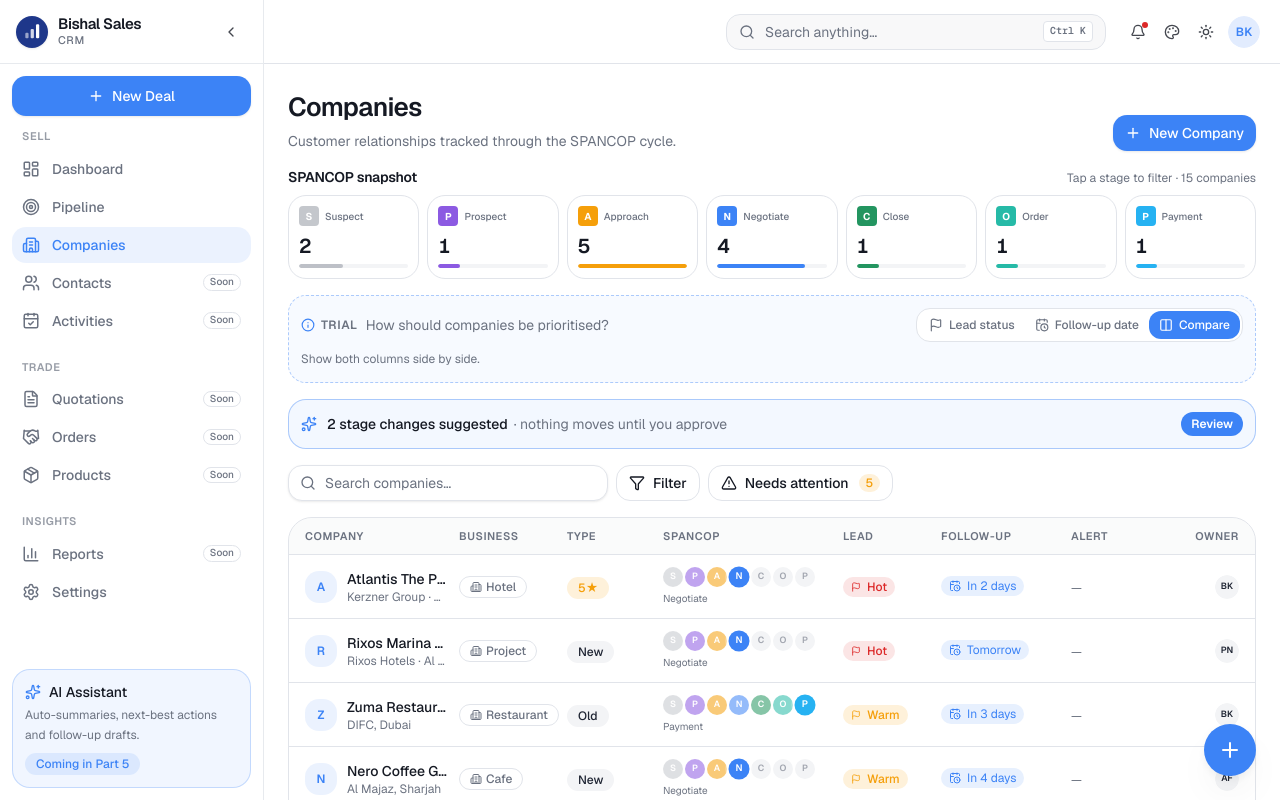
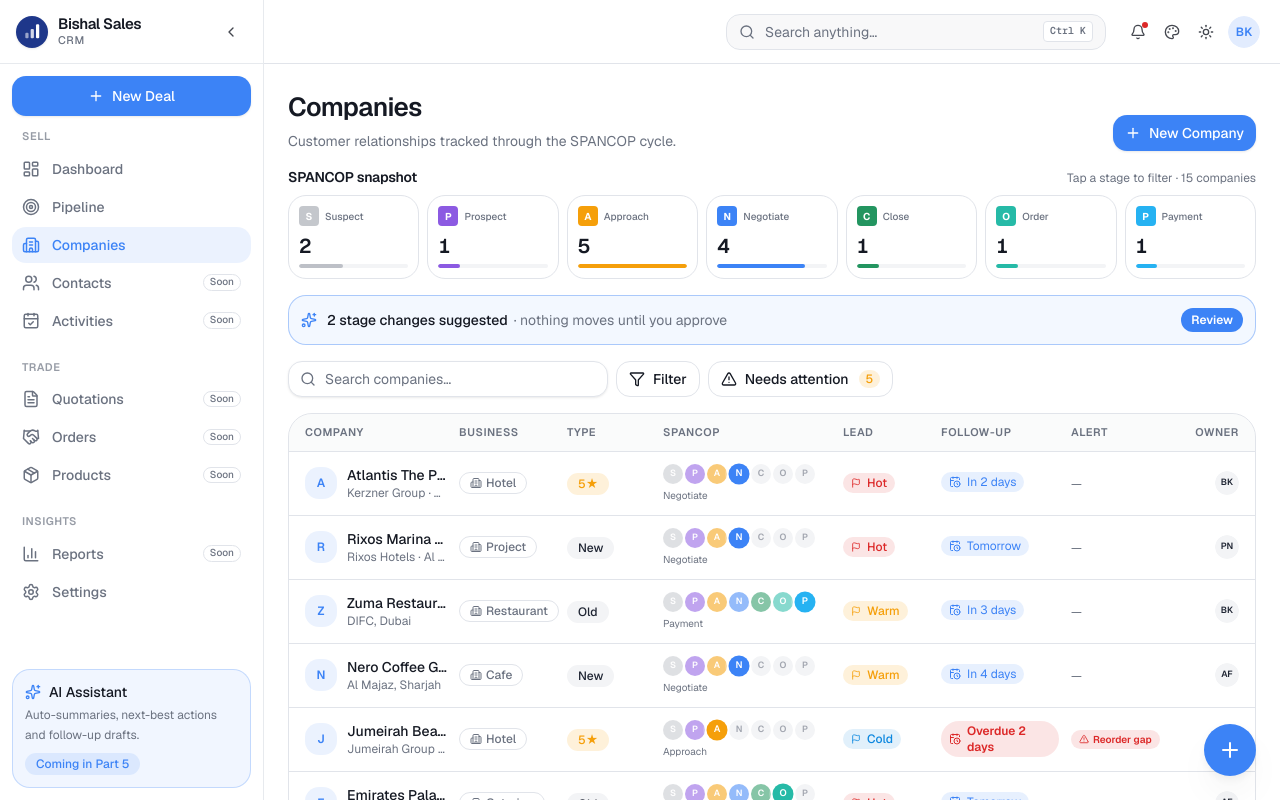
Before and after one commit to bishalkarma/BISHAL-CRM, a Next.js app: page /companies in a window 1280 px wide. Shown: the top 800 px of the page. Built offline with nearby package versions, Linux system fonts and the light colour scheme.

Commit message:
Lock Compare mode as the system default; remove prioritisation trial switch
Lead status and Follow-up date are now both permanent columns in the table
and the company drawer. Trial provider and switch deleted.

Co-authored-by: arena-agent <297053741+arena-agent@users.noreply.github.com>

```diff
--- a/src/components/companies/companies-view.tsx
+++ b/src/components/companies/companies-view.tsx
@@ -19,7 +19,6 @@ import { useCompanies } from "./use-companies";
 import { CompanyTable } from "./company-table";
 import { CompanyDrawer } from "./company-drawer";
 import { SpancopFunnel } from "./spancop-funnel";
-import { PrioritisationSwitch } from "./prioritisation-switch";
 import { SuggestionsDialog } from "./suggestions-dialog";
 import { NewCompanyDialog } from "./new-company-dialog";
 import { Button } from "@/components/ui/button";
@@ -105,8 +104,6 @@ export function CompaniesView() {
           onToggleStage={toggleStage}
         />
       </div>
-
-      <PrioritisationSwitch />
 
       {/* Suggestions — count only; the list opens in a dialog */}
       <AnimatePresence initial={false}>
--- a/src/components/companies/company-drawer.tsx
+++ b/src/components/companies/company-drawer.tsx
@@ -21,7 +21,6 @@ import { SPANCOP_MAP, type SpancopStage, type StageTransition } from "@/lib/span
 import { alertFor, suggestionFor } from "./use-companies";
 import { SpancopStrip } from "./spancop-strip";
 import { FollowUpCell } from "./follow-up-cell";
-import { usePrioritisation } from "@/components/providers/prioritisation-provider";
 import {
   Sheet,
   SheetContent,
@@ -54,7 +53,6 @@ export function CompanyDrawer({
   ) => void;
   onDismissSuggestion: (id: string, stage: SpancopStage) => void;
 }) {
-  const { mode } = usePrioritisation();
   if (!company) return null;
 
   const suggestion = suggestionFor(company);
@@ -189,7 +187,7 @@ export function CompanyDrawer({
 
           {/* Prioritisation — both models shown for comparison */}
           <div className="grid grid-cols-2 gap-3">
-            {(mode === "lead-status" || mode === "both") && (
+            {(
               <div>
                 <div className="pb-1.5 text-[11px] font-semibold uppercase tracking-wider text-muted-foreground/70">
                   Lead status
@@ -205,7 +203,7 @@ export function CompanyDrawer({
                 </span>
               </div>
             )}
-            {(mode === "follow-up" || mode === "both") && (
+            {(
               <div>
                 <div className="pb-1.5 text-[11px] font-semibold uppercase tracking-wider text-muted-foreground/70">
                   Next follow-up
--- a/src/components/companies/company-table.tsx
+++ b/src/components/companies/company-table.tsx
@@ -8,7 +8,6 @@ import { SPANCOP_MAP } from "@/lib/spancop";
 import { alertFor } from "./use-companies";
 import { SpancopStrip } from "./spancop-strip";
 import { FollowUpCell } from "./follow-up-cell";
-import { usePrioritisation } from "@/components/providers/prioritisation-provider";
 import { Avatar, AvatarFallback } from "@/components/ui/avatar";
 import { Badge } from "@/components/ui/badge";
 import { cn, initials } from "@/lib/utils";
@@ -20,9 +19,6 @@ export function CompanyTable({
   companies: Company[];
   onOpen: (company: Company) => void;
 }) {
-  const { mode } = usePrioritisation();
-  const showLead = mode === "lead-status" || mode === "both";
-  const showFollowUp = mode === "follow-up" || mode === "both";
 
   if (companies.length === 0) {
     return (
@@ -40,8 +36,8 @@ export function CompanyTable({
         <span className="w-[96px] shrink-0">Business</span>
         <span className="w-[84px] shrink-0">Type</span>
         <span className="w-[168px] shrink-0">SPANCOP</span>
-        {showLead && <span className="w-[86px] shrink-0">Lead</span>}
-        {showFollowUp && <span className="w-[118px] shrink-0">Follow-up</span>}
+        {<span className="w-[86px] shrink-0">Lead</span>}
+        {<span className="w-[118px] shrink-0">Follow-up</span>}
         <span className="w-[104px] shrink-0">Alert</span>
         <span className="w-[52px] shrink-0 text-right">Owner</span>
       </div>
@@ -108,7 +104,7 @@ export function CompanyTable({
 
                 {/* Prioritisation columns */}
                 <div className="mt-2 flex flex-wrap items-center gap-1.5 xl:mt-0 xl:contents">
-                  {showLead && (
+                  {(
                     <div className="xl:w-[86px] xl:shrink-0">
                       <span
                         className={cn(
@@ -121,7 +117,7 @@ export function CompanyTable({
                       </span>
                     </div>
                   )}
-                  {showFollowUp && (
+                  {(
                     <div className="xl:w-[118px] xl:shrink-0">
                       <FollowUpCell date={company.nextFollowUp} />
                     </div>
--- a/src/components/companies/prioritisation-switch.tsx
+++ /dev/null
@@ -1,80 +0,0 @@
-"use client";
-
-import { CalendarClock, Columns2, Flag, Info } from "lucide-react";
-import {
-  usePrioritisation,
-  type PrioritisationMode,
-} from "@/components/providers/prioritisation-provider";
-import { cn } from "@/lib/utils";
-
-const OPTIONS: {
-  id: PrioritisationMode;
-  label: string;
-  icon: typeof Flag;
-  hint: string;
-}[] = [
-  {
-    id: "lead-status",
-    label: "Lead status",
-    icon: Flag,
-    hint: "Manual temperature — Hot / Warm / Cold / Dormant. Quick to set, but someone must keep it honest.",
-  },
-  {
-    id: "follow-up",
-    label: "Follow-up date",
-    icon: CalendarClock,
-    hint: "A dated next action. Sorts by urgency automatically and tells you what to do today.",
-  },
-  {
-    id: "both",
-    label: "Compare",
-    icon: Columns2,
-    hint: "Show both columns side by side.",
-  },
-];
-
-/**
- * Temporary evaluation control: lets the two prioritisation models be
- * compared on real data before one is chosen. Removed once decided.
- */
-export function PrioritisationSwitch() {
-  const { mode, setMode } = usePrioritisation();
-  const active = OPTIONS.find((o) => o.id === mode)!;
-
-  return (
-    <div className="rounded-xl border border-dashed border-accent/40 bg-accent/[0.04] p-3">
-      <div className="flex flex-wrap items-center gap-2">
-        <span className="flex items-center gap-1.5 text-xs font-semibold uppercase tracking-wider text-muted-foreground">
-          <Info className="size-3.5 text-accent" />
-          Trial
-        </span>
-        <span className="text-sm text-muted-foreground">
-          How should companies be prioritised?
-        </span>
-        <div className="ml-auto flex items-center rounded-lg border border-border bg-background p-0.5">
-          {OPTIONS.map((option) => {
-            const Icon = option.icon;
-            return (
-              <button
-                key={option.id}
-                onClick={() => setMode(option.id)}
-                className={cn(
-                  "flex items-center gap-1.5 rounded-md px-2.5 py-1.5 text-xs font-medium transition-colors",
-                  mode === option.id
-                    ? "bg-accent text-accent-foreground"
-                    : "text-muted-foreground hover:bg-secondary hover:text-foreground",
-                )}
-              >
-                <Icon className="size-3.5" />
-                {option.label}
-              </button>
-            );
-          })}
-        </div>
-      </div>
-      <p className="mt-2 text-xs leading-relaxed text-muted-foreground">
-        {active.hint}
-      </p>
-    </div>
-  );
-}
--- a/src/components/providers/prioritisation-provider.tsx
+++ /dev/null
@@ -1,60 +0,0 @@
-"use client";
-
-import * as React from "react";
-
-/**
- * Temporary A/B switch so the two prioritisation models can be compared
- * side by side before one is chosen:
- *
- *  "lead-status"  — manual temperature: Hot / Warm / Cold / Dormant
- *  "follow-up"    — a dated next action
- *  "both"         — show both columns together
- *
- * Once a decision is made this provider and the loser are deleted.
- */
-export type PrioritisationMode = "lead-status" | "follow-up" | "both";
-
-const STORAGE_KEY = "bishal-crm-prioritisation";
-
-type Ctx = {
-  mode: PrioritisationMode;
-  setMode: (mode: PrioritisationMode) => void;
-};
-
-const PrioritisationContext = React.createContext<Ctx>({
-  mode: "both",
-  setMode: () => {},
-});
-
-export function usePrioritisation() {
-  return React.useContext(PrioritisationContext);
-}
-
-const isMode = (v: unknown): v is PrioritisationMode =>
-  v === "lead-status" || v === "follow-up" || v === "both";
-
-export function PrioritisationProvider({
-  children,
-}: {
-  children: React.ReactNode;
-}) {
-  const [mode, setModeState] = React.useState<PrioritisationMode>("both");
-
-  React.useEffect(() => {
-    const stored = window.localStorage.getItem(STORAGE_KEY);
-    if (isMode(stored)) setModeState(stored);
-  }, []);
-
-  const setMode = React.useCallback((next: PrioritisationMode) => {
-    setModeState(next);
-    window.localStorage.setItem(STORAGE_KEY, next);
-  }, []);
-
-  const value = React.useMemo(() => ({ mode, setMode }), [mode, setMode]);
-
-  return (
-    <PrioritisationContext.Provider value={value}>
-      {children}
-    </PrioritisationContext.Provider>
-  );
-}
--- a/src/components/theme/theme-provider.tsx
+++ b/src/components/theme/theme-provider.tsx
@@ -3,7 +3,6 @@
 import * as React from "react";
 import { ThemeProvider as NextThemesProvider } from "next-themes";
 import { CurrencyProvider } from "@/components/providers/currency-provider";
-import { PrioritisationProvider } from "@/components/providers/prioritisation-provider";
 import {
   DEFAULT_THEME,
   THEME_STORAGE_KEY,
@@ -62,9 +61,7 @@ export function ThemeProvider({ children }: { children: React.ReactNode }) {
       disableTransitionOnChange
     >
       <AccentThemeContext.Provider value={value}>
-        <CurrencyProvider>
-          <PrioritisationProvider>{children}</PrioritisationProvider>
-        </CurrencyProvider>
+        <CurrencyProvider>{children}</CurrencyProvider>
       </AccentThemeContext.Provider>
     </NextThemesProvider>
   );
```
